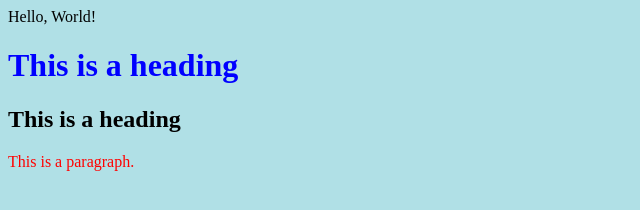
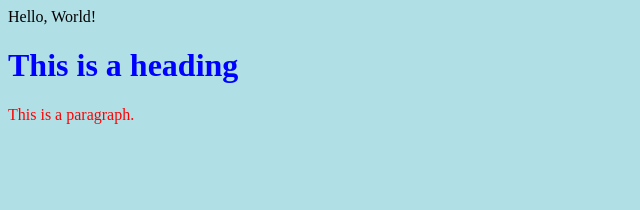
Before and after one commit to jianhuacanada/MyFirstRepo, a plain HTML site: page index.html in a window 1280 px wide. Shown: the whole page, without its empty margins (0-640 px from the left). Drawn offline with Linux system fonts and the light colour scheme.

Commit message:
Update index.html

```diff
--- a/index.html
+++ b/index.html
@@ -11,7 +11,6 @@ p    {color: red;}
 <body>
 
 <h1>This is a heading</h1>
-<h2>This is a heading</h2>
 <p>This is a paragraph.</p>
 
 </body>
```
